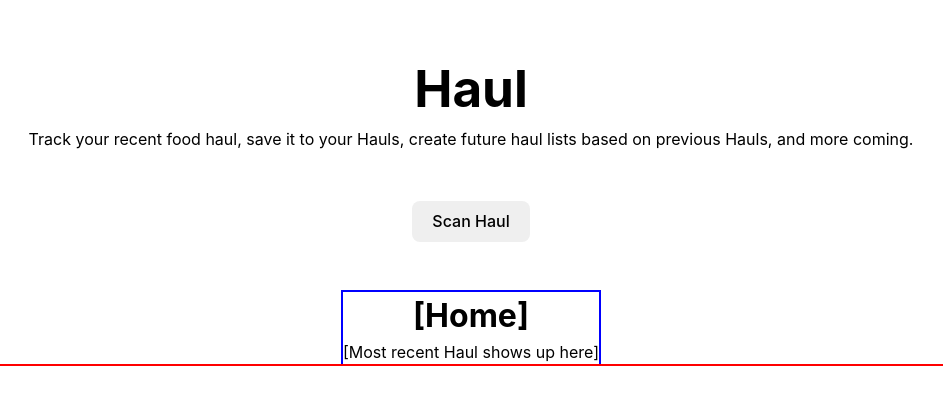
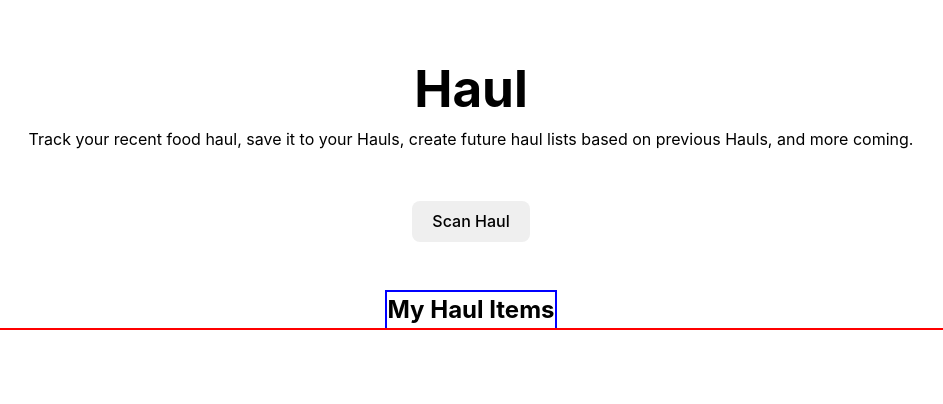
Before and after one commit to Mig-uel/haul-app, a React (Vite) app: page / in a window 1280 px wide. Shown: the top 404 px of the page, without its empty margins (169-1112 px from the left). Built offline with nearby package versions, Linux system fonts and the light colour scheme.

Commit message:
Update Haul component title in haul.component.jsx

```diff
--- a/src/components/haul/haul.component.jsx
+++ b/src/components/haul/haul.component.jsx
@@ -3,8 +3,8 @@ import { HaulContainer } from './haul.styles'
 const Haul = () => {
   return (
     <HaulContainer>
-      <h1>[Home]</h1>
-      <p>[Most recent Haul shows up here]</p>
+      <h2>My Haul Items</h2>
+      {}
     </HaulContainer>
   )
 }
```
